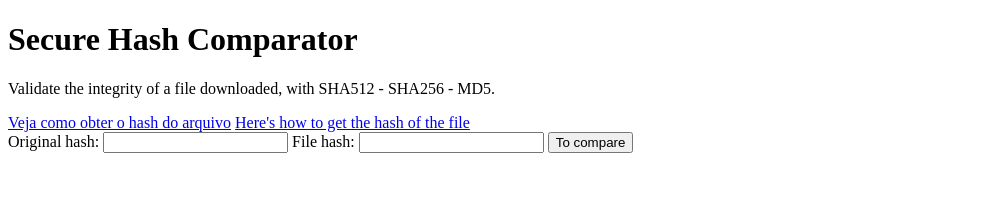
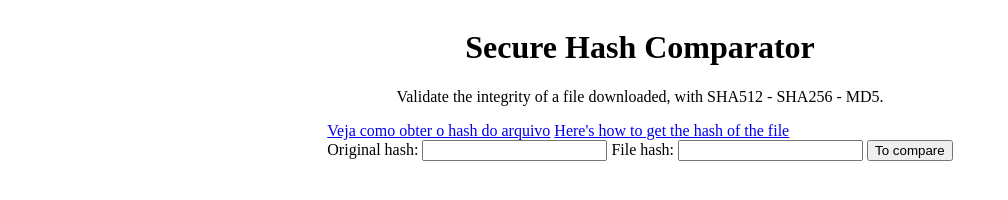
Before and after one commit to thiagoa-martins/secure-hash-comparator, a plain HTML site: page index.html in a window 1280 px wide. Shown: the whole page, without its empty margins (0-1008 px from the left). Drawn offline with Linux system fonts and the light colour scheme.

Commit message:
Add display flex in the body

```diff
--- a/index.html
+++ b/index.html
@@ -15,7 +15,7 @@
         </header>
 
         <main>
-            <article>
+            <article class="article">
                 <header>
                     <a href="https://www.cisco.com/c/pt_br/support/docs/storage-networking/mds-9000-san-management/211350-How-to-Validate-the-Integrity-of-a-Downl.pdf" target="_blank">Veja como obter o hash do arquivo</a>
                     <a href="#">Here's how to get the hash of the file</a>
--- a/src/css/style.css
+++ b/src/css/style.css
@@ -0,0 +1,10 @@
+body {
+    display: flex;
+    flex-direction: column;
+    align-items: center;
+    justify-content: center;
+}
+
+.header {
+    text-align: center;
+}
```
